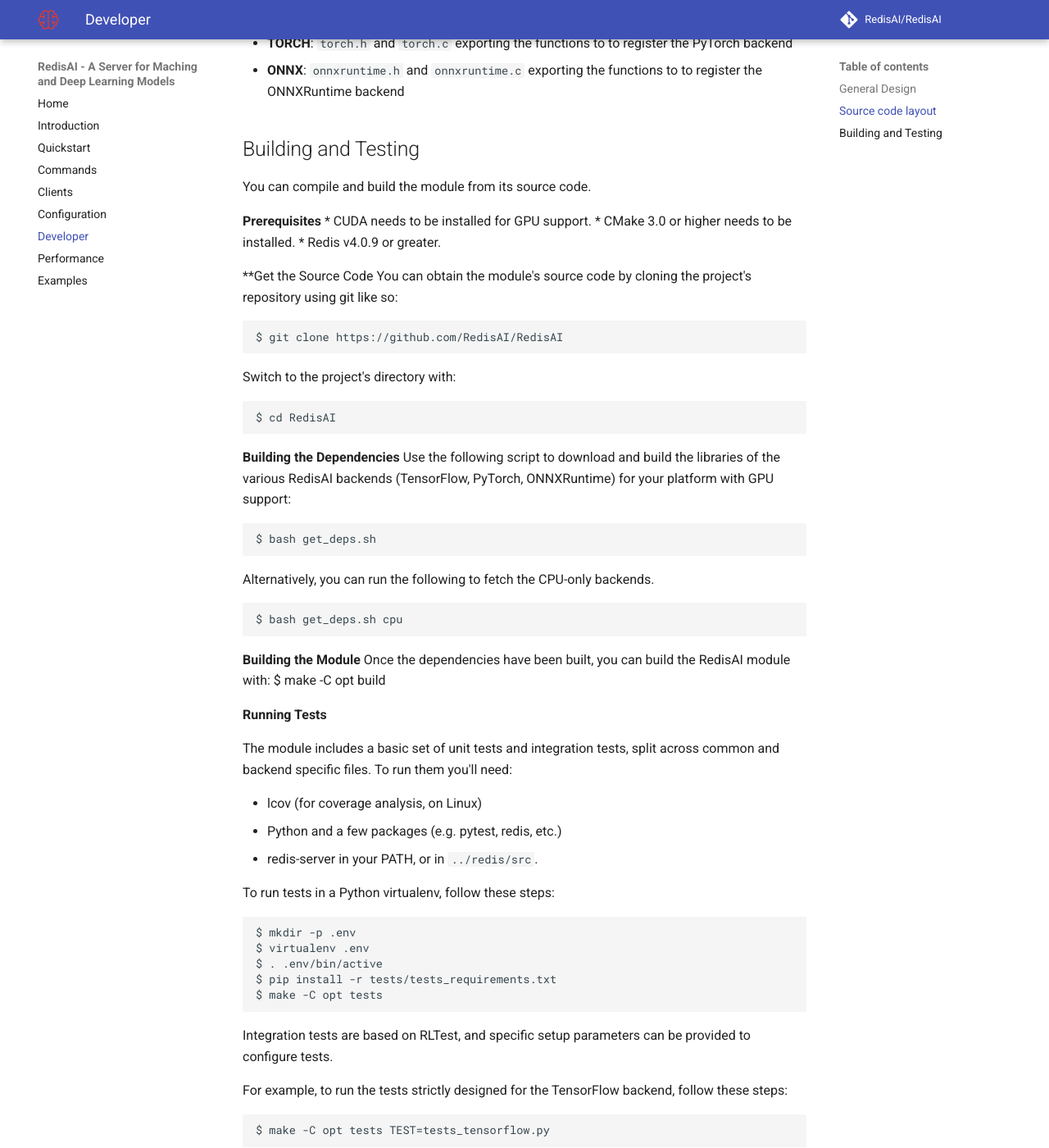
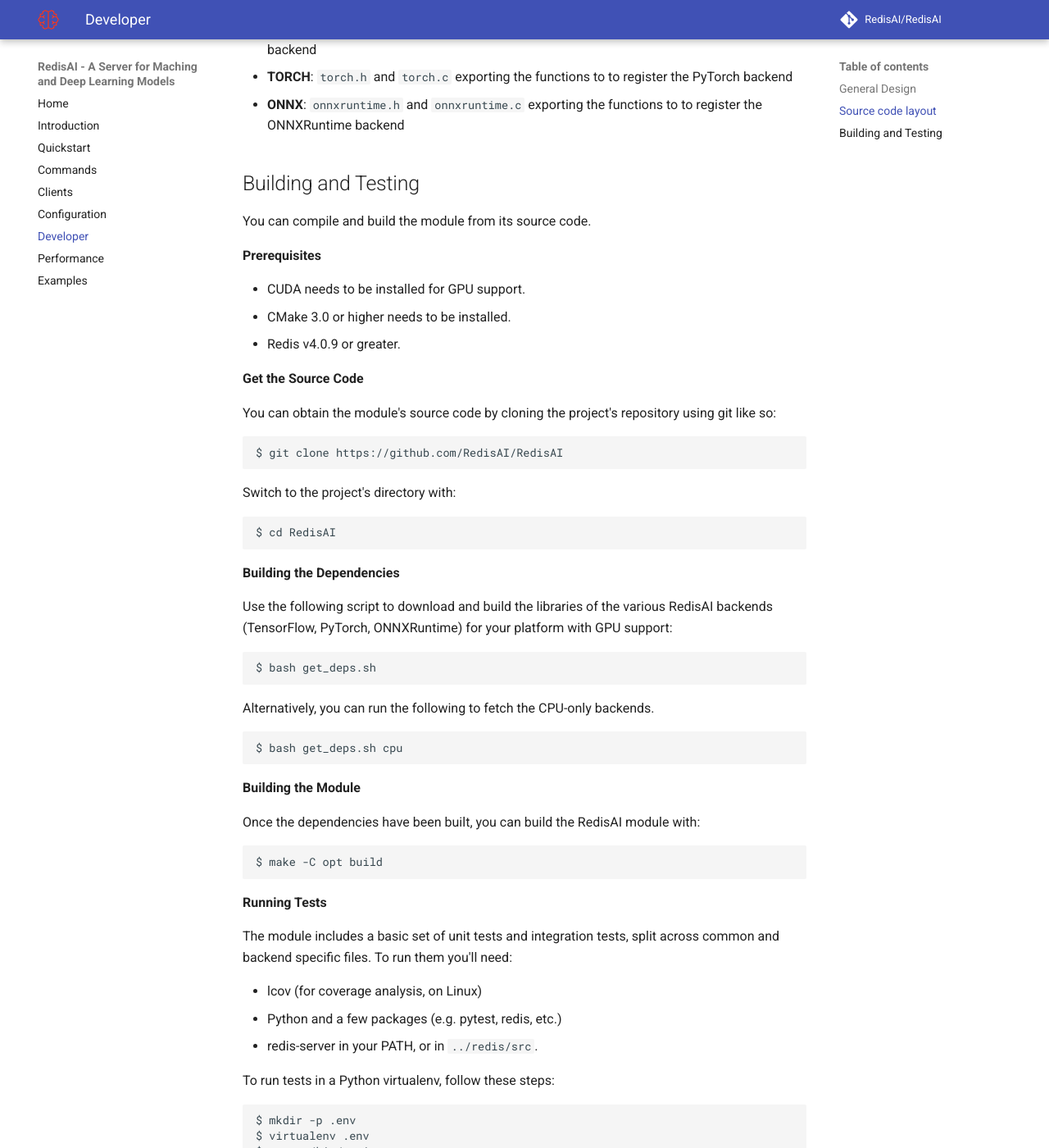
Before and after one commit to RedisAI/RedisAI, an MkDocs documentation site: the page built from docs/developer.md, in a window 1280 px wide and 1400 px high, scrolled down 3123 px. Shown: the whole window at 82% size. Built offline with MkDocs 1.6.1 and Material for MkDocs 9.7.7, drawn with Linux system fonts in a browser that asks for light colours; comment, search, counter and statistics services are not loaded; some of the changed text lies outside the part shown.

Commit message:
[wip] fixed formatting issues on developer.md

```diff
--- a/docs/developer.md
+++ b/docs/developer.md
@@ -13,9 +13,9 @@
 
 RedisAI provides the following data structures:
 
-***Tensor**: represents an n-dimensional array of values
-***Model**: represents a frozen graph by one of the supported DL/ML framework backends
-***Script**: represents a [TorchScript](https://pytorch.org/docs/stable/jit.html)
+* **Tensor**: represents an n-dimensional array of values
+* **Model**: represents a frozen graph by one of the supported DL/ML framework backends
+* **Script**: represents a [TorchScript](https://pytorch.org/docs/stable/jit.html)
 
 ## Source code layout
 
@@ -117,11 +117,13 @@
 You can compile and build the module from its source code.
 
 **Prerequisites**
+
 * CUDA needs to be installed for GPU support.
 * CMake 3.0 or higher needs to be installed.
 * Redis v4.0.9 or greater.
 
-**Get the Source Code
+**Get the Source Code**
+
 You can obtain the module's source code by cloning the project's repository using git like so:
 
     $ git clone https://github.com/RedisAI/RedisAI
@@ -131,6 +133,7 @@
     $ cd RedisAI
 
 **Building the Dependencies**
+
 Use the following script to download and build the libraries of the various RedisAI backends (TensorFlow, PyTorch, ONNXRuntime) for your platform with GPU support:
 
     $ bash get_deps.sh
@@ -140,7 +143,9 @@
     $ bash get_deps.sh cpu
 
 **Building the Module**
+
 Once the dependencies have been built, you can build the RedisAI module with:
+
     $ make -C opt build
 
 **Running Tests**
```
Also changed, not shown: other parts of docs/developer.md (+8 -3 lines).
